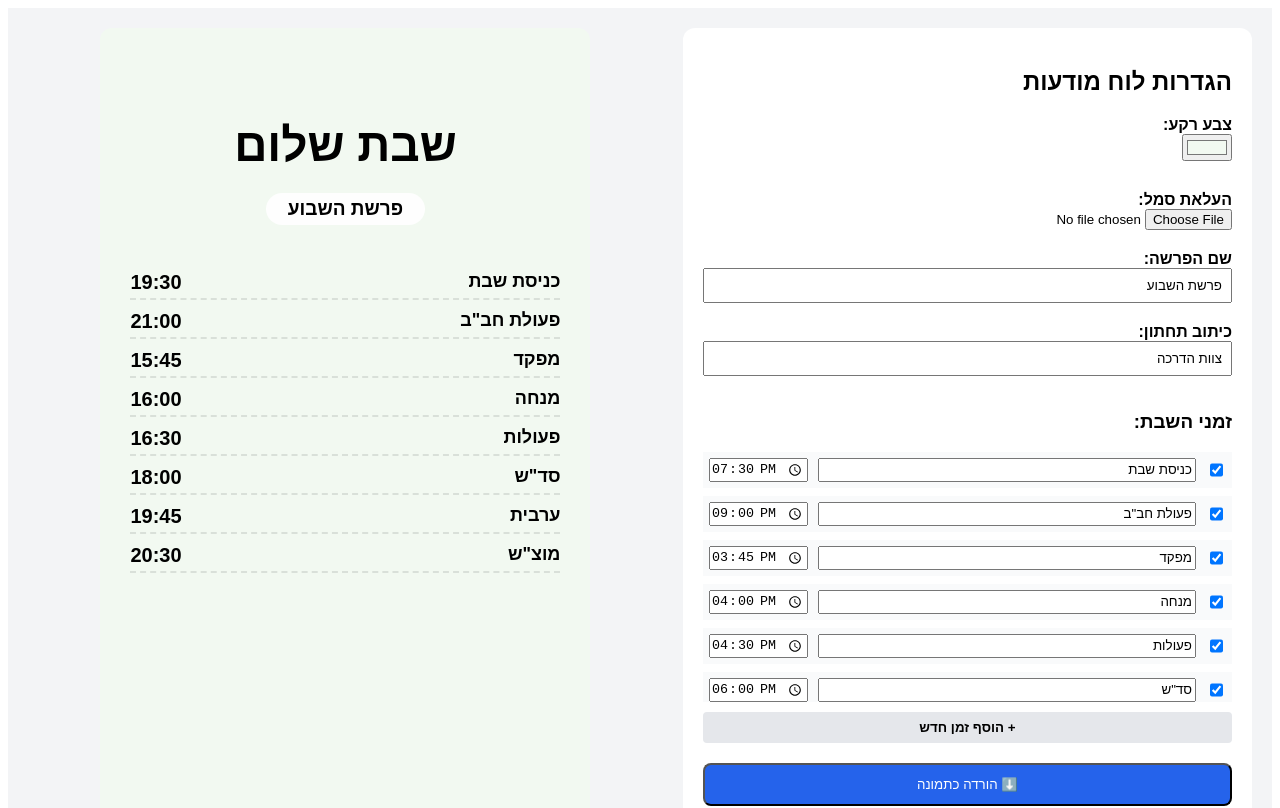
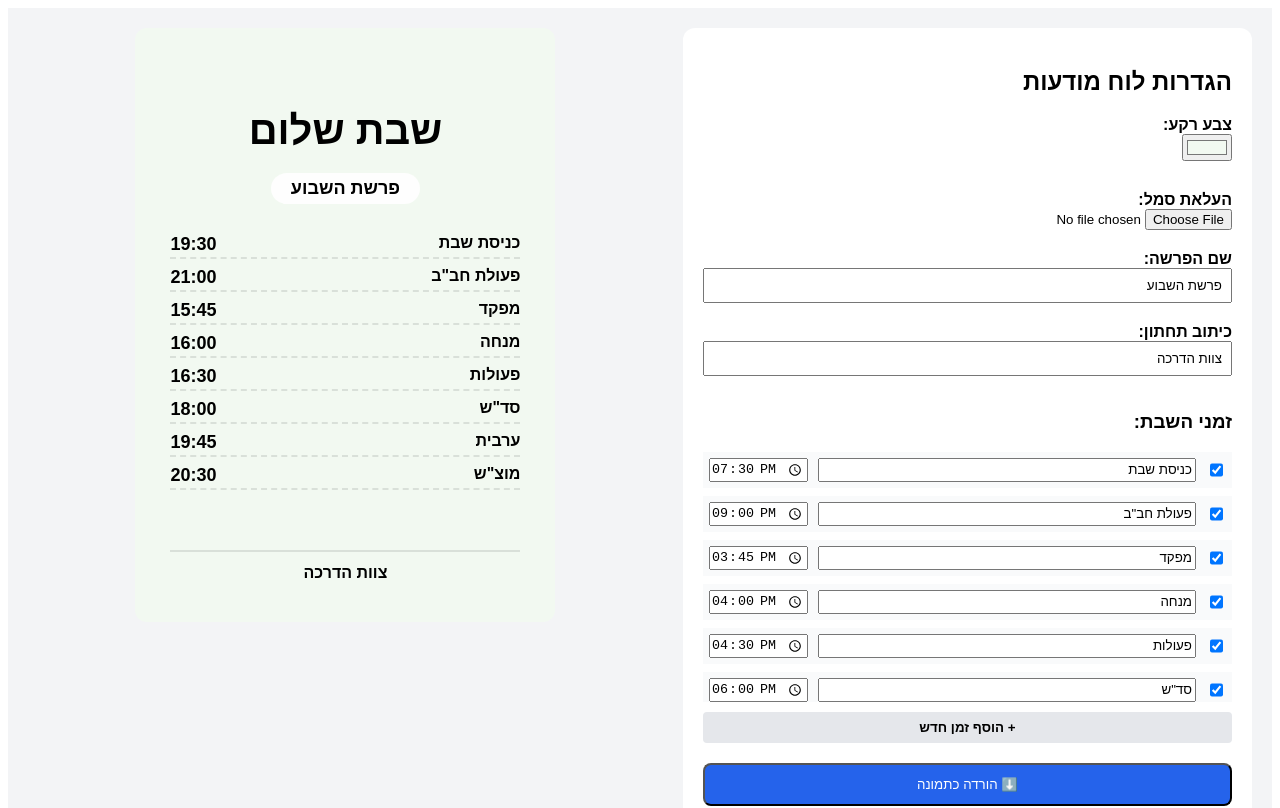
Before and after one commit to EliyaR8581/shabbat-poster, a React (Create React App) app: page / in a window 1280 px wide. Shown: the top 808 px of the page. Built offline with nearby package versions, Linux system fonts and the light colour scheme.

Commit message:
Update App.js

```diff
--- a/src/App.js
+++ b/src/App.js
@@ -76,7 +76,8 @@ export default function App() {
         }
       `}</style>
 
-      <div style={{ display: 'flex', gap: '20px', flexWrap: 'wrap' }}>
+      <div style={{ display: 'flex', gap: '20px', flexWrap: 'wrap', alignItems: 'flex-start' }}>
+        {/* טור הגדרות */}
         <div style={{ flex: '1', minWidth: '300px', backgroundColor: 'white', padding: '20px', borderRadius: '12px' }}>
           <h2>הגדרות לוח מודעות</h2>
 
@@ -112,25 +113,43 @@ export default function App() {
           </div>
         </div>
 
-        {/* כאן הפרופורציה המדויקת ל-A4 */}
+        {/* טור תצוגה מקדימה - נעול על מידות A4 מדויקות בפיקסלים */}
         <div style={{ flex: '1.2', minWidth: '350px', display: 'flex', justifyContent: 'center' }}>
-          <div ref={posterRef} className="print-container" style={{ width: '100%', maxWidth: '430px', aspectRatio: '210/297', padding: '30px', borderRadius: '12px', backgroundColor: bgColor, position: 'relative', display: 'flex', flexDirection: 'column', alignItems: 'center' }}>
+          <div
+            ref={posterRef}
+            className="print-container"
+            style={{
+              width: '420px',
+              height: '594px',
+              padding: '40px 35px',
+              borderRadius: '12px',
+              backgroundColor: bgColor,
+              position: 'relative',
+              display: 'flex',
+              flexDirection: 'column',
+              alignItems: 'center',
+              boxSizing: 'border-box'
+            }}
+          >
             {customLogo && (
-              <div style={{ position: 'absolute', top: '20px', left: '20px', width: '70px', height: '70px', backgroundColor: 'white', borderRadius: '50%', display: 'flex', alignItems: 'center', justifyContent: 'center', padding: '2px' }}>
+              <div style={{ position: 'absolute', top: '25px', left: '25px', width: '60px', height: '60px', backgroundColor: 'white', borderRadius: '50%', display: 'flex', alignItems: 'center', justifyContent: 'center', padding: '2px', boxShadow: '0 2px 4px rgba(0,0,0,0.1)' }}>
                 <img src={customLogo} alt="logo" style={{ width: '90%', height: '90%', objectFit: 'contain' }} />
               </div>
             )}
-            <h1 style={{ fontSize: '46px', marginTop: '60px', marginBottom: '5px' }}>שבת שלום</h1>
-            <h2 style={{ fontSize: '19px', padding: '5px 22px', backgroundColor: 'rgba(255,255,255,0.9)', borderRadius: '20px' }}>{parasha}</h2>
-            <div style={{ width: '100%', marginTop: '30px', display: 'flex', flexDirection: 'column', gap: '10px' }}>
+
+            <h1 style={{ fontSize: '40px', marginTop: '40px', marginBottom: '5px', fontWeight: 'bold' }}>שבת שלום</h1>
+            <h2 style={{ fontSize: '18px', padding: '5px 20px', backgroundColor: 'rgba(255,255,255,0.9)', borderRadius: '20px', marginBottom: '10px' }}>{parasha}</h2>
+
+            <div style={{ width: '100%', marginTop: '20px', display: 'flex', flexDirection: 'column', gap: '8px' }}>
               {schedule.filter((item) => item.active).map((item) => (
-                <div key={item.id} style={{ display: 'flex', justifyContent: 'space-between', borderBottom: '2px dashed rgba(0,0,0,0.1)', paddingBottom: '4px' }}>
-                  <span style={{ fontSize: '18px', fontWeight: 'bold' }}>{item.name}</span>
-                  <span style={{ fontSize: '20px', fontWeight: 'bold' }}>{item.time}</span>
+                <div key={item.id} style={{ display: 'flex', justifyContent: 'space-between', borderBottom: '2px dashed rgba(0,0,0,0.1)', paddingBottom: '2px' }}>
+                  <span style={{ fontSize: '16px', fontWeight: 'bold' }}>{item.name}</span>
+                  <span style={{ fontSize: '18px', fontWeight: 'bold' }}>{item.time}</span>
                 </div>
               ))}
             </div>
-            <div style={{ marginTop: 'auto', fontWeight: 'bold', borderTop: '2px solid rgba(0,0,0,0.1)', width: '90%', textAlign: 'center', paddingTop: '12px' }}>
+
+            <div style={{ marginTop: 'auto', fontWeight: 'bold', borderTop: '2px solid rgba(0,0,0,0.1)', width: '100%', textAlign: 'center', paddingTop: '12px', fontSize: '16px' }}>
               {footerText}
             </div>
           </div>
```
